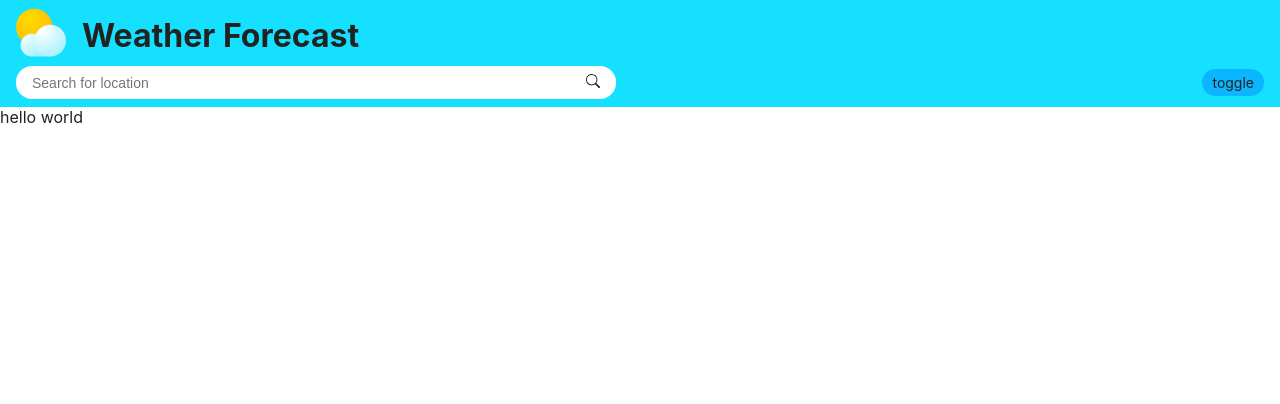
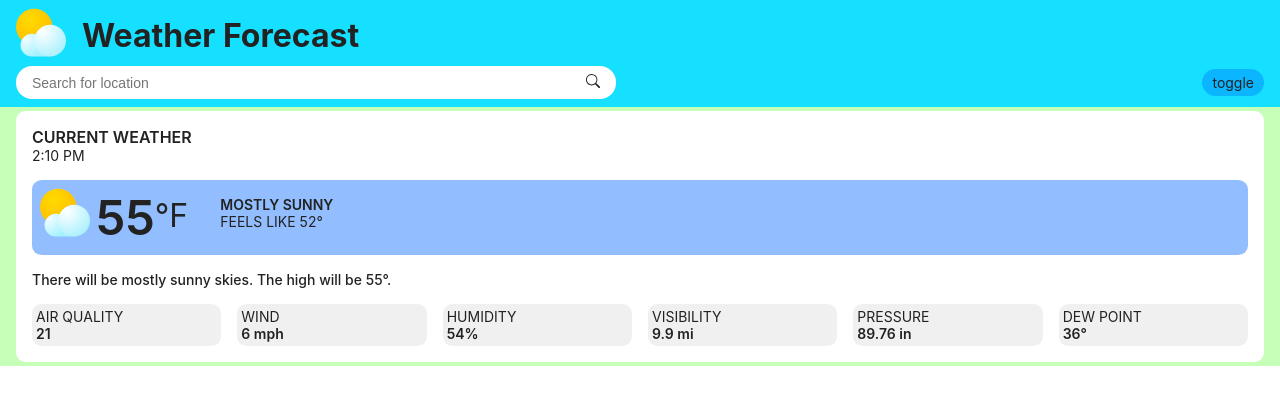
Before and after one commit to salvantjeff/weather-forecast, a React (Create React App) app in the folder weather-forecast-app/: page / in a window 1280 px wide. Shown: the top 404 px of the page. Built offline with nearby package versions, Linux system fonts and the light colour scheme.

Commit message:
Create Today component static layout

```diff
--- a/weather-forecast-app/src/components/App/App.js
+++ b/weather-forecast-app/src/components/App/App.js
@@ -1,12 +1,13 @@
 import './App.css';
 import Header from '../Header/Header';
+import Main from '../Main/Main';
 
 function App() {
   return (
     <div className="App">
       <div className="content-wrapper">
         <Header />
-        hello world
+        <Main />
       </div>
     </div>
   );
--- a/weather-forecast-app/src/components/Main/Main.css
+++ b/weather-forecast-app/src/components/Main/Main.css
@@ -0,0 +1,4 @@
+.main-section {
+    background-color: rgb(197, 255, 184);
+    padding: .25rem 1rem;
+}
--- a/weather-forecast-app/src/components/Main/Main.js
+++ b/weather-forecast-app/src/components/Main/Main.js
@@ -0,0 +1,12 @@
+import './Main.css';
+import Today from './Today/Today';
+
+function Main() {
+    return (
+        <main className='main-section'>
+            <Today />
+        </main>
+    );
+};
+
+export default Main;
--- a/weather-forecast-app/src/components/Main/Today/Today.css
+++ b/weather-forecast-app/src/components/Main/Today/Today.css
@@ -0,0 +1,86 @@
+.today-section {
+    display: grid;
+    padding: 1rem;
+    background-color: rgb(255, 255, 255);
+    border-radius: .6rem;
+    font-size: .875rem;
+    gap: 1rem;
+    overflow-x: auto;
+}
+
+.today-heading-title {
+    font-size: 1rem;
+    text-transform: uppercase;
+    font-weight: 600;
+}
+
+.today-main-details {
+    display: flex;
+    gap: 2rem;
+    background-color: rgb(146, 190, 255);
+    padding: .5rem;
+    border-radius: .6rem;
+}
+
+.today-main-temp {
+    display: flex;
+    gap: .5rem;
+}
+
+.today-weather-icon {
+    width: 3rem;
+    height: 3rem;
+}
+
+.today-main-temp__details {
+    font-size: 3rem;
+    display: flex;
+}
+
+.today-temp-unit {
+    display: flex;
+    font-size: 2rem;
+    padding-top: .5rem;
+}
+
+.today-main-description {
+    text-transform: uppercase;
+    margin-top: .5rem;
+}
+
+.today-main-description-heading {
+    font-weight: 600;
+}
+
+.today-main-temp-value {
+    font-weight: 600;
+}
+
+.today-main-summary {
+    font-weight: 500;
+}
+
+.today-extra-info-wrapper {
+    display: grid;
+    grid-auto-columns: 1fr;
+    grid-auto-flow: column;
+
+    gap: 1rem;
+}
+
+.today-extra-info {
+    background-color: rgb(240, 240, 240);
+    min-width: 75px;
+    display: inline-flex;
+    flex-direction: column;
+    border-radius: .6rem;
+    padding: .25rem;
+}
+
+.today-extra-info-title {
+    text-transform: uppercase;
+}
+
+.today-extra-info-value {
+    font-weight: 600;
+}
--- a/weather-forecast-app/src/components/Main/Today/Today.js
+++ b/weather-forecast-app/src/components/Main/Today/Today.js
@@ -0,0 +1,58 @@
+import './Today.css';
+import CloudSVG from '../../../img/CloudSVG';
+
+function Today() {
+    return (
+        <div className='today-section'>
+            <div className='today-heading'>
+                <p className='today-heading-title'>Current Weather</p>
+                <p className='today-heading-time'>2:10 PM</p>
+            </div>
+            <div className='today-main-details'>
+                <div className='today-main-temp'>
+                    <div className='today-weather-icon'><CloudSVG /></div>
+                    <div className='today-main-temp__details'>
+                        <p className='today-main-temp-value'>55</p>
+                        <span className="today-temp-unit">°F</span>
+                    </div>
+                </div>
+                <div className='today-main-description'>
+                    <p className='today-main-description-heading'>Mostly Sunny</p>
+                    <p className='today-main-description-sub-heading'>Feels like 52°</p>
+                </div>
+            </div>
+            <div className='today-main-summary'>
+                <p>There will be mostly sunny skies. The high will be 55°.</p>
+            </div>
+            <div className='today-extra-info-wrapper'>
+                {/* create an obj with content and map out to specific section */}
+                <div className='today-extra-info'>
+                    <p className='today-extra-info-title'>Air Quality</p>
+                    <p className='today-extra-info-value'>21</p>
+                </div>
+                <div className='today-extra-info'>
+                    <p className='today-extra-info-title'>Wind</p>
+                    <p className='today-extra-info-value'>6 mph</p>
+                </div>
+                <div className='today-extra-info'>
+                    <p className='today-extra-info-title'>Humidity</p>
+                    <p className='today-extra-info-value'>54%</p>
+                </div>
+                <div className='today-extra-info'>
+                    <p className='today-extra-info-title'>Visibility</p>
+                    <p className='today-extra-info-value'>9.9 mi</p>
+                </div>
+                <div className='today-extra-info'>
+                    <p className='today-extra-info-title'>Pressure</p>
+                    <p className='today-extra-info-value'>89.76 in</p>
+                </div>
+                <div className='today-extra-info'>
+                    <p className='today-extra-info-title'>Dew Point</p>
+                    <p className='today-extra-info-value'>36°</p>
+                </div>
+            </div>
+        </div>
+    );
+};
+
+export default Today;
```
